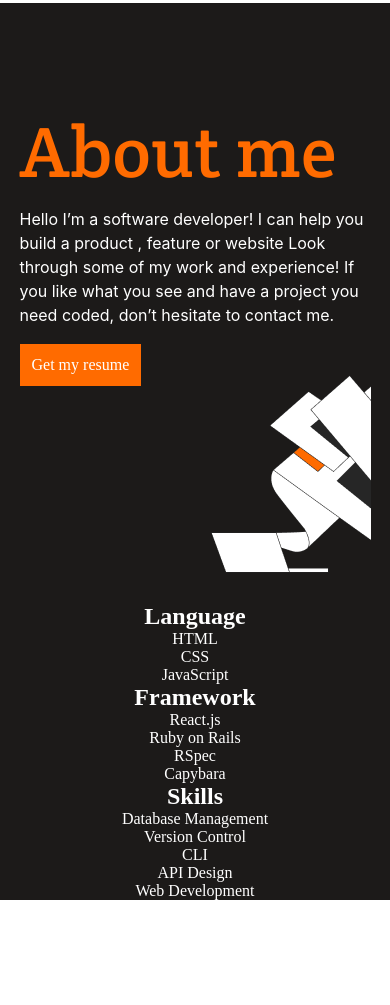
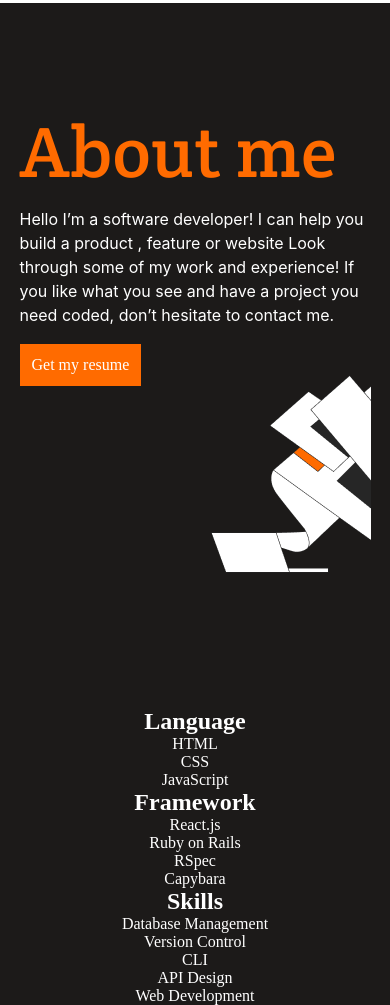
Before and after one commit to ulises2607/Portfolio, a website: page index.html in a window 390 px wide. Shown: the part 3778-4783 px from the top of the page. Before the commit the page ends 4678 px from the top, so only its background shows below. Drawn offline with Linux system fonts and the light colour scheme.

Commit message:
Fixing linters

```diff
--- a/style.css
+++ b/style.css
@@ -242,7 +242,7 @@
     justify-content: center;
   }
 
-    /* ABOUT */
+  /* ABOUT */
 
   .about {
     background-color: #1c1a19;
@@ -299,6 +299,7 @@
 
   .knowledge {
     text-align: center;
+    padding-top: 30%;
   }
 }
 
```
